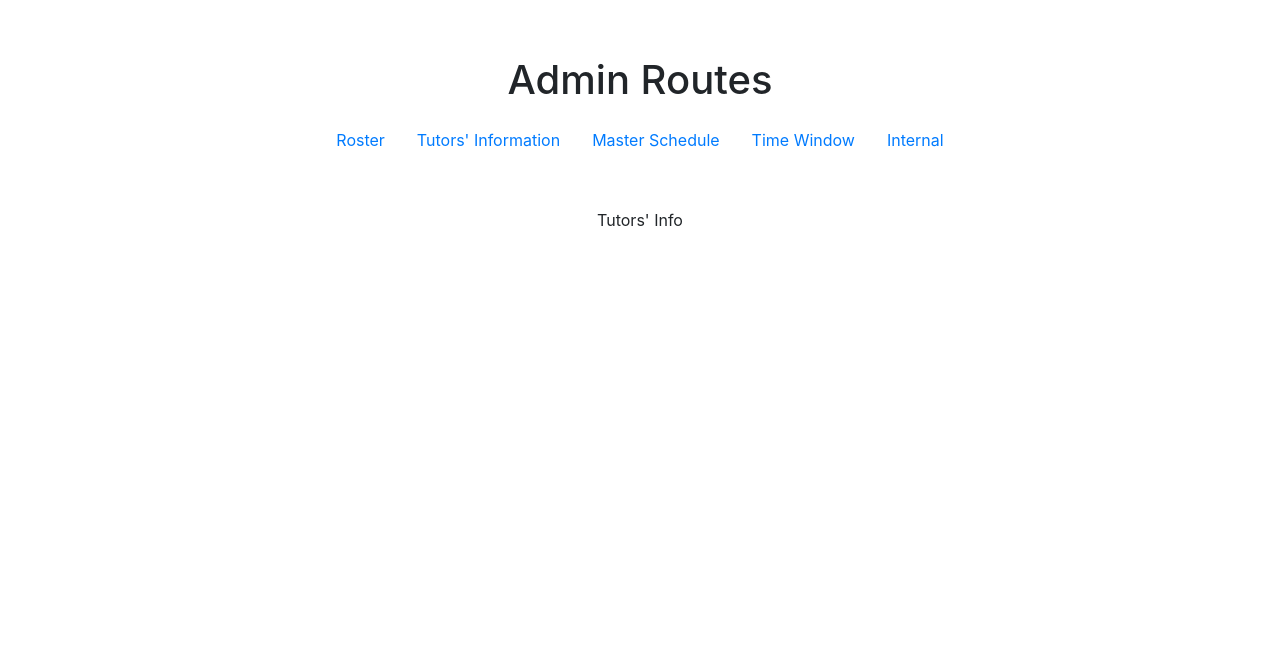
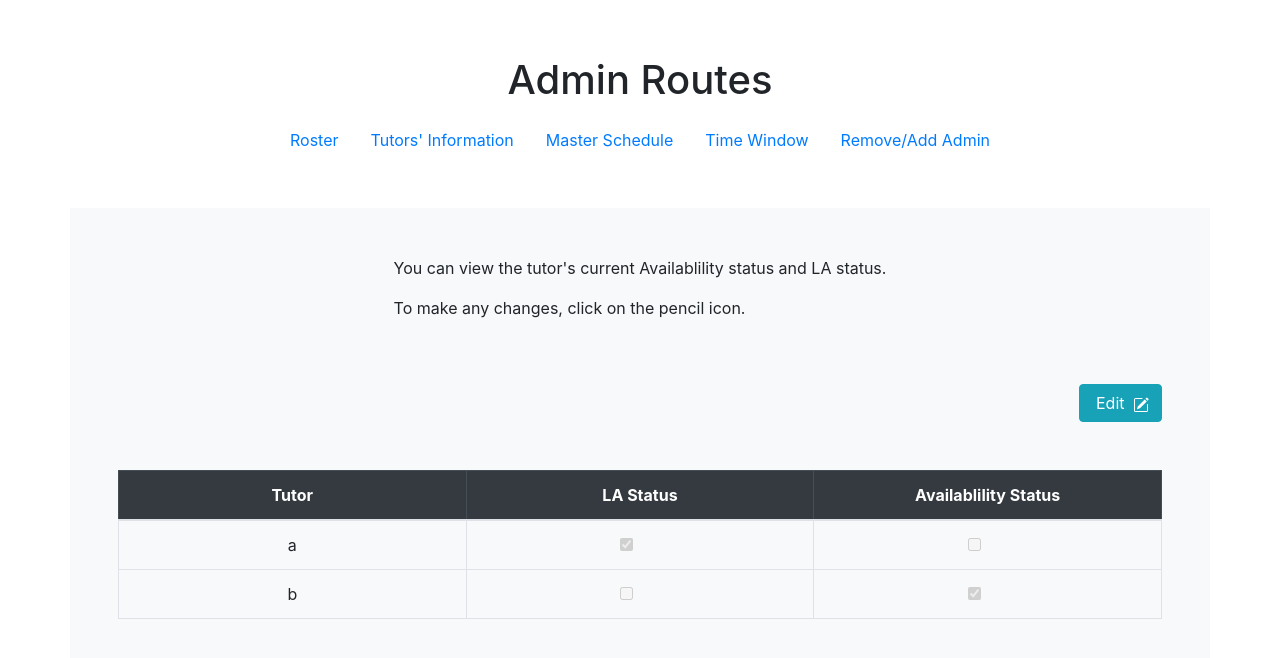
Before and after one commit to gpham99/qrc-schedule-system, a React (Create React App) app in the folder frontend/: page /admin/tutor-info in a window 1280 px wide. Shown: the top 658 px of the page. Built offline with nearby package versions, Linux system fonts and the light colour scheme; no server answers.

Commit message:
put for loop inside the tutor info page + minor changes

```diff
--- a/frontend/src/Components/Admin.js
+++ b/frontend/src/Components/Admin.js
@@ -37,7 +37,7 @@ const Admin = () => {
           </li>
           <li class="nav-item">
             <a class="nav-link" href="/admin/internal">
-              Internal
+              Remove/Add Admin
             </a>
           </li>
         </ul>
--- a/frontend/src/Components/Admin/TutorInfo.js
+++ b/frontend/src/Components/Admin/TutorInfo.js
@@ -1,7 +1,93 @@
 import React from "react";
 
+// true is 1 and false is 0
+const lst2 = [
+  ["a", 1, 0],
+  ["b", 0, 1],
+];
+
 const TutorInfo = () => {
-  return <div>Tutors' Info</div>;
+  return (
+    <div class="container bg-light p-4">
+      {/* title and description */}
+      <div class="d-flex justify-content-center p-4">
+        <section>
+          <p class="text-left">
+            You can view the tutor's current Availablility status and LA status.
+          </p>
+          <p class="text-left">
+            To make any changes, click on the pencil icon.
+          </p>
+        </section>
+      </div>
+      {/* pencil button */}
+      <div class="d-flex justify-content-end p-4">
+        <a href="#">
+          <button class="btn btn-info">
+            <span class="p-1"> Edit </span>
+            <svg
+              xmlns="http://www.w3.org/2000/svg"
+              width="16"
+              height="16"
+              fill="currentColor"
+              class="bi bi-pencil-square"
+              viewBox="0 0 16 16"
+            >
+              <path d="M15.502 1.94a.5.5 0 0 1 0 .706L14.459 3.69l-2-2L13.502.646a.5.5 0 0 1 .707 0l1.293 1.293zm-1.75 2.456-2-2L4.939 9.21a.5.5 0 0 0-.121.196l-.805 2.414a.25.25 0 0 0 .316.316l2.414-.805a.5.5 0 0 0 .196-.12l6.813-6.814z" />
+              <path
+                fill-rule="evenodd"
+                d="M1 13.5A1.5 1.5 0 0 0 2.5 15h11a1.5 1.5 0 0 0 1.5-1.5v-6a.5.5 0 0 0-1 0v6a.5.5 0 0 1-.5.5h-11a.5.5 0 0 1-.5-.5v-11a.5.5 0 0 1 .5-.5H9a.5.5 0 0 0 0-1H2.5A1.5 1.5 0 0 0 1 2.5v11z"
+              />
+            </svg>
+          </button>
+        </a>
+      </div>
+      {/* table */}
+      <div class="p-4 table-responsive">
+        <table class="table table-bordered table-fixed">
+          <thead class="table-dark">
+            <tr>
+              <th class="col-sm-4">Tutor</th>
+              <th class="col-sm-4">LA Status</th>
+              <th class="col-sm-4">Availablility Status</th>
+            </tr>
+          </thead>
+          <tbody>
+            {/* lets take a fake example of what we are able to fetch */}
+
+            {lst2.map((subarr) => (
+              <tr>
+                {subarr.map((item) => (
+                  <td>
+                    {item == 0 && (
+                      <input
+                        class="form-check-input"
+                        type="checkbox"
+                        value=""
+                        id="flexCheckDisabled"
+                        disabled
+                      />
+                    )}
+                    {item == 1 && (
+                      <input
+                        class="form-check-input"
+                        type="checkbox"
+                        value=""
+                        id="flexCheckCheckedDisabled"
+                        checked
+                        disabled
+                      />
+                    )}
+                    {item != 1 && item != 0 && item}
+                  </td>
+                ))}
+              </tr>
+            ))}
+          </tbody>
+        </table>
+      </div>
+    </div>
+  );
 };
 
 export default TutorInfo;
--- a/frontend/src/Components/LoginScreen.js
+++ b/frontend/src/Components/LoginScreen.js
@@ -7,7 +7,11 @@ const LoginScreen = () => {
       style={{ width: "100vw", height: "100vh", background: "pink" }}
     >
       <div class="h-25 bg-white d-flex justify-content-center align-items-center">
-        <img class="img-fluid h-75" src={require("../Images/CClogo.jpeg")} />
+        <img
+          class="img-fluid h-75"
+          alt="cc logo"
+          src={require("../Images/CClogo.jpeg")}
+        />
       </div>
 
       <div class="h-75 bg-info d-flex justify-content-center align-items-center">
```
